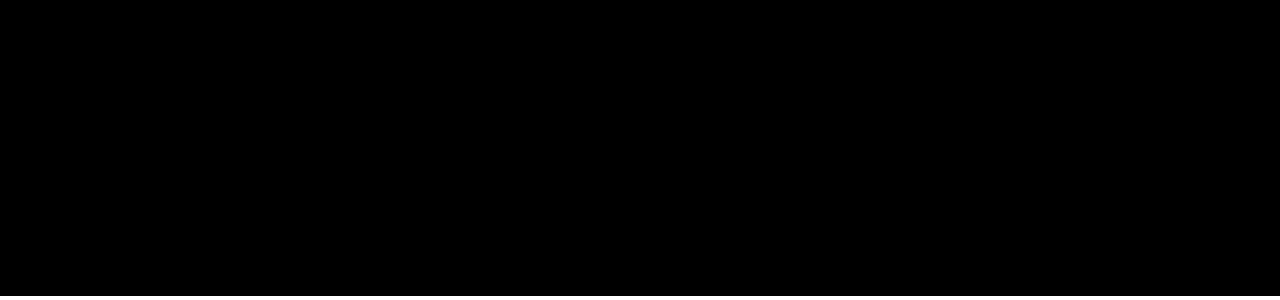
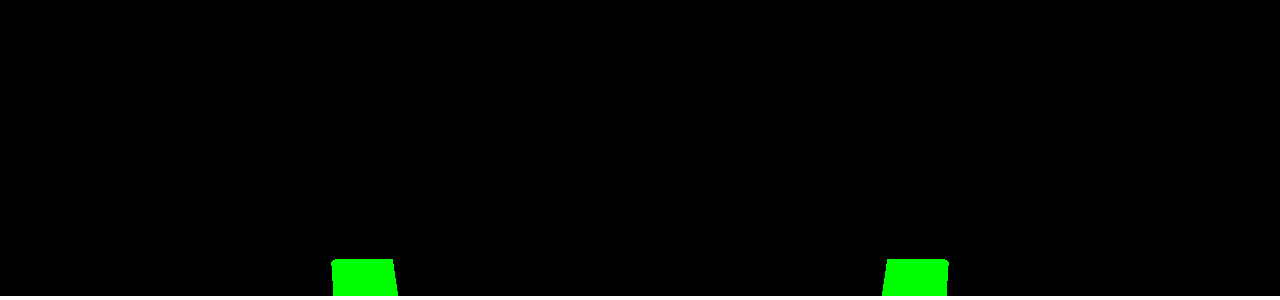
Before and after one commit to glitch003/cardboard_demo, a plain HTML site: page index.html in a window 1280 px wide. Shown: the part 504-804 px from the top of the page. Drawn offline with Linux system fonts and the light colour scheme.

Commit message:
Testing green cube

```diff
--- a/index.html
+++ b/index.html
@@ -76,40 +76,40 @@
       window.addEventListener('deviceorientation', setOrientationControls, true);
 
 
-      // create the sphere's material
-      var sphereMaterial = new THREE.MeshLambertMaterial(
-      {
-          color: 0xFFFFFF
-      });
+      // // create the sphere's material
+      // var sphereMaterial = new THREE.MeshLambertMaterial(
+      // {
+      //     color: 0x00FF00
+      // });
 
-      // set up the sphere vars
-      var radius = 50, segments = 16, rings = 16;
+      // // set up the sphere vars
+      // var radius = 50, segments = 16, rings = 16;
 
-      // create a new mesh with sphere geometry -
-      // we will cover the sphereMaterial next!
-      var sphere = new THREE.Mesh(
-         new THREE.SphereGeometry(radius, segments, rings),
-         sphereMaterial);
+      // // create a new mesh with sphere geometry -
+      // // we will cover the sphereMaterial next!
+      // var sphere = new THREE.Mesh(
+      //    new THREE.SphereGeometry(radius, segments, rings),
+      //    sphereMaterial);
 
-      // add the sphere to the scene
-      scene.add(sphere);
+      // // add the sphere to the scene
+      // scene.add(sphere);
 
-      // and the camera
-      scene.add(camera);
+      // // and the camera
+      // scene.add(camera);
 
-      // create a point light
-      var pointLight = new THREE.PointLight( 0xFFFFFF );
+      // // create a point light
+      // var pointLight = new THREE.PointLight( 0xFFFFFF );
 
-      // set its position
-      pointLight.position.x = 10;
-      pointLight.position.y = 50;
-      pointLight.position.z = 130;
+      // // set its position
+      // pointLight.position.x = 10;
+      // pointLight.position.y = 50;
+      // pointLight.position.z = 130;
 
-      // add to the scene
-      scene.add(pointLight);
+      // // add to the scene
+      // scene.add(pointLight);
 
-      // var light = new THREE.HemisphereLight(0x777777, 0x000000, 0.6);
-      // scene.add(light);
+      var light = new THREE.HemisphereLight(0x777777, 0x000000, 0.6);
+      scene.add(light);
 
       // var texture = THREE.ImageUtils.loadTexture(
       //   'textures/patterns/checker.png'
@@ -133,7 +133,10 @@
       // mesh.rotation.x = -Math.PI / 2;
       // scene.add(mesh);
 
-
+      var geometry = new THREE.BoxGeometry( 1, 1, 1 );
+      var material = new THREE.MeshBasicMaterial( { color: 0x00ff00 } );
+      var cube = new THREE.Mesh( geometry, material );
+      scene.add( cube );
 
 
       window.addEventListener('resize', resize, false);
```
